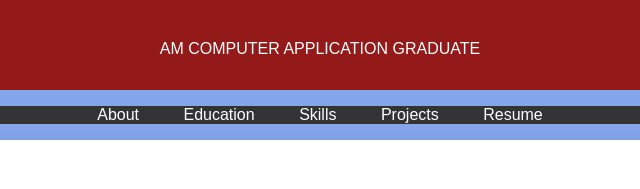
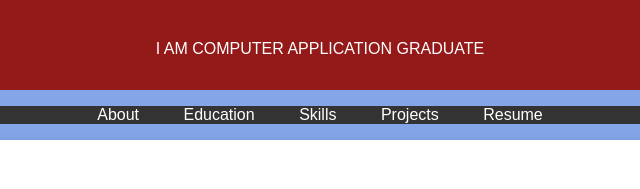
Before and after one commit to SanthiyaDhantapani/Digital-portfolio-, a plain HTML site: page index.html in a window 1280 px wide. Shown: the part 278-467 px from the top of the page, 320-960 px from the left. Drawn offline with Linux system fonts and the light colour scheme.

Commit message:
Update index.html

```diff
--- a/index.html
+++ b/index.html
@@ -102,7 +102,7 @@
             <!-- Add your profile picture here -->
             <img src="sandhiya.jpg" alt="your profile picture" class="profile-picture">
             <h1>SANDHIYA DHANTAPANI </h1>
-            <p>AM COMPUTER APPLICATION GRADUATE</p>
+            <p>I AM COMPUTER APPLICATION GRADUATE</p>
         </div>
     </header>
 
```
